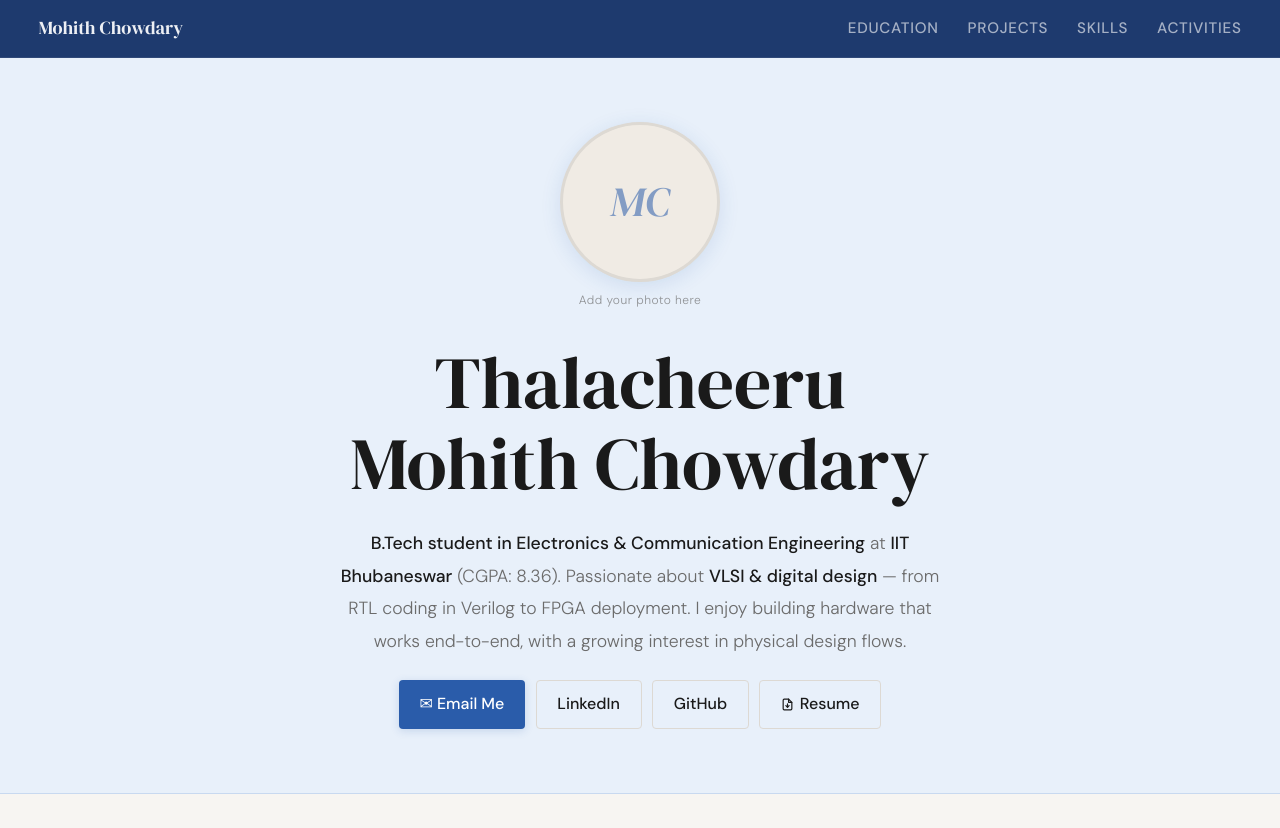
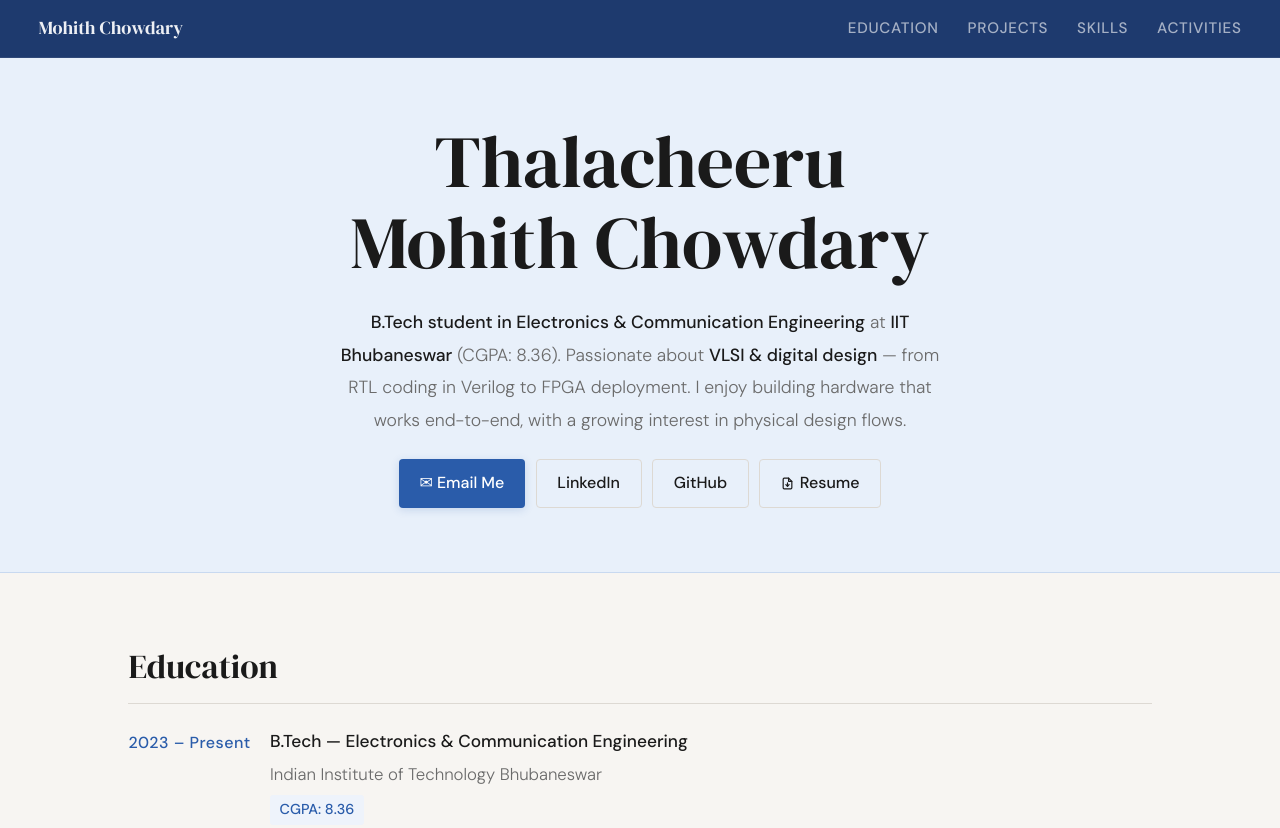
Before and after one commit to mohith6929/mohith6929.github.io, a plain HTML site: page index.html in a window 1280 px wide. Shown: the top 828 px of the page. Drawn offline with Linux system fonts and the light colour scheme.

Commit message:
Commented out the photo part

```diff
--- a/index.html
+++ b/index.html
@@ -83,14 +83,14 @@
       gap: 1.2rem;
     }
     .hero-text { flex: 1; min-width: 0; }
-    .hero-photo-wrap {
+    /* .hero-photo-wrap {
       flex-shrink: 0;
       width: 160px;
       display: flex;
       flex-direction: column;
       align-items: center;
-    }
-    .hero-photo {
+    } */
+    /* .hero-photo {
       width: 160px;
       height: 160px;
       border-radius: 50%;
@@ -102,9 +102,9 @@
       justify-content: center;
       position: relative;
       box-shadow: 0 4px 20px rgba(42,92,170,0.13);
-    }
+    } */
     /* Photo ring accent */
-    .hero-photo::before {
+    /* .hero-photo::before {
       content: '';
       position: absolute;
       inset: -6px;
@@ -116,7 +116,7 @@
       width: 100%; height: 100%; object-fit: cover; border-radius: 50%;
     }
     /* Fallback initials if no photo */
-    .hero-photo-initials {
+    /* .hero-photo-initials {
       font-family: var(--serif);
       font-size: 2.6rem;
       color: var(--accent);
@@ -131,7 +131,7 @@
       text-align: center;
       letter-spacing: 0.04em;
       opacity: 0.7;
-    }
+    } */
     .subtitle { font-size: 1.15rem; color: var(--muted); max-width: 680px; line-height: 1.85; margin: 0 auto; }
 
     .subtitle { font-size: 1.1rem; color: var(--muted); max-width: 620px; line-height: 1.85; }
@@ -303,17 +303,17 @@
   <!-- HERO -->
   <section id="about" class="fade-in">
     <div class="hero-inner">
-      <div class="hero-photo-wrap">
-        <div class="hero-photo" id="heroPhoto">
+      <!-- <div class="hero-photo-wrap">
+        <div class="hero-photo" id="heroPhoto"> -->
           <!--
             TO ADD YOUR PHOTO:
             Replace the initials below with:
             <img src="your-photo.jpg" alt="Mohith Chowdary" />
           -->
-          <span class="hero-photo-initials">MC</span>
-        </div>
-        <p class="hero-photo-label">Add your photo here</p>
-      </div>
+          <!-- <span class="hero-photo-initials">MC</span>
+        </div> -->
+        <!-- <p class="hero-photo-label">Add your photo here</p>
+      </div> -->
       <div class="hero-text">
         <h1>Thalacheeru<br>Mohith Chowdary</h1>
         <p class="subtitle">
```
